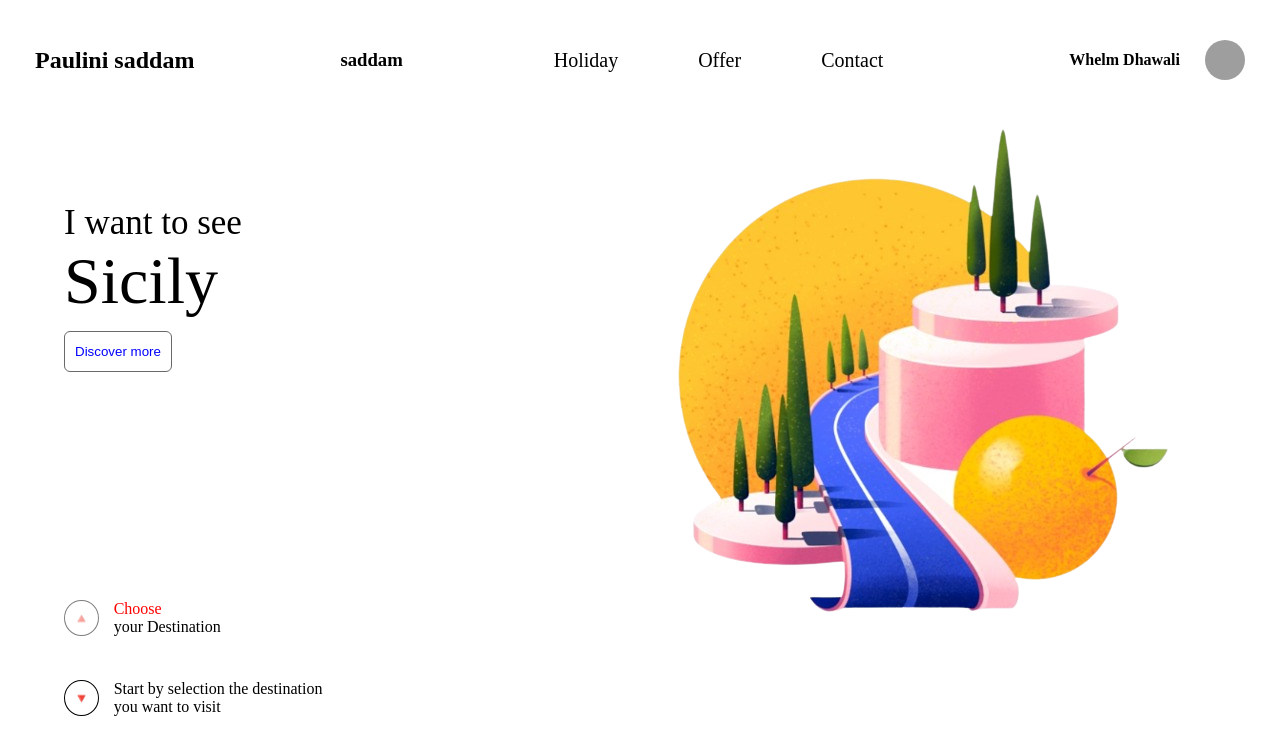
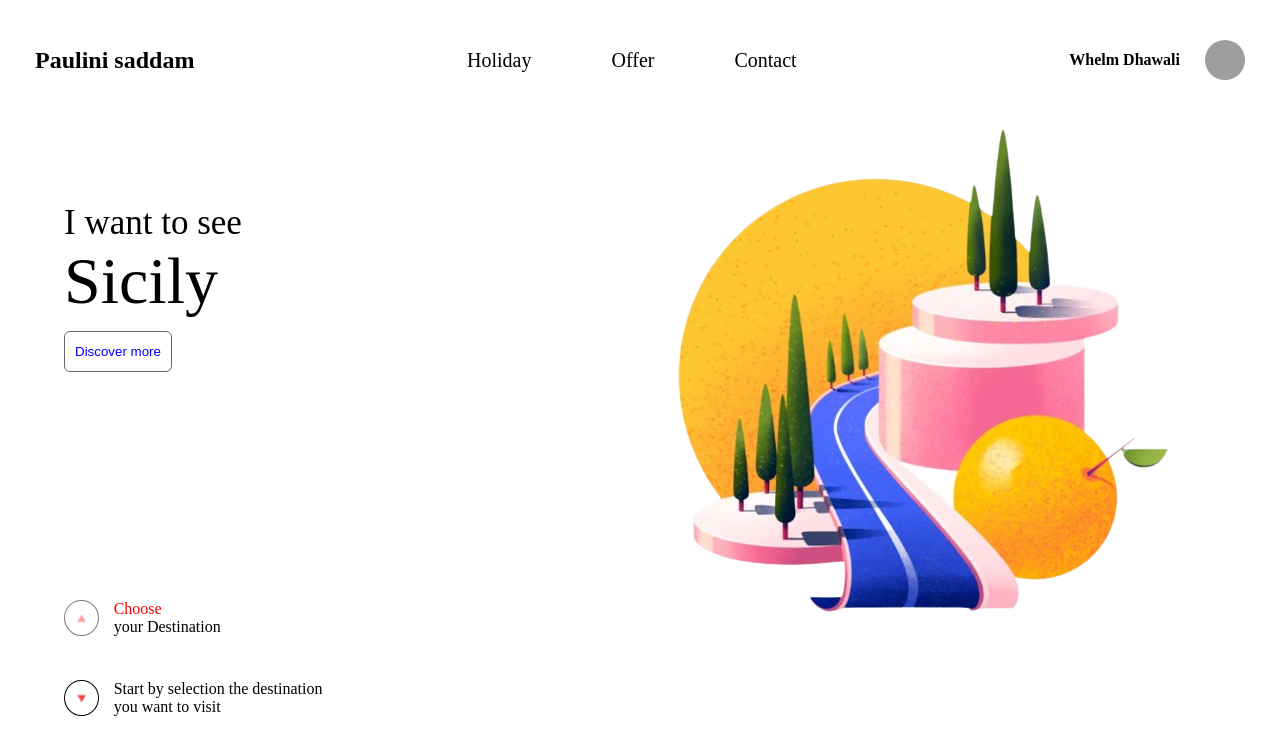
Before and after one commit to sadmalik/hii, a plain HTML site: page index.html in a window 1280 px wide. Drawn offline with Linux system fonts and the light colour scheme; grey boxes are pictures that could not be loaded.

Commit message:
Update index.html

```diff
--- a/index.html
+++ b/index.html
@@ -12,9 +12,7 @@
 <body>
     <div class="container">
         <div class="nav">
-
             <h2>Paulini saddam</h2>
-            <h3>saddam</h3>
             <div class="m1">
                 <ul>
                     <li>Holiday</li>
```
